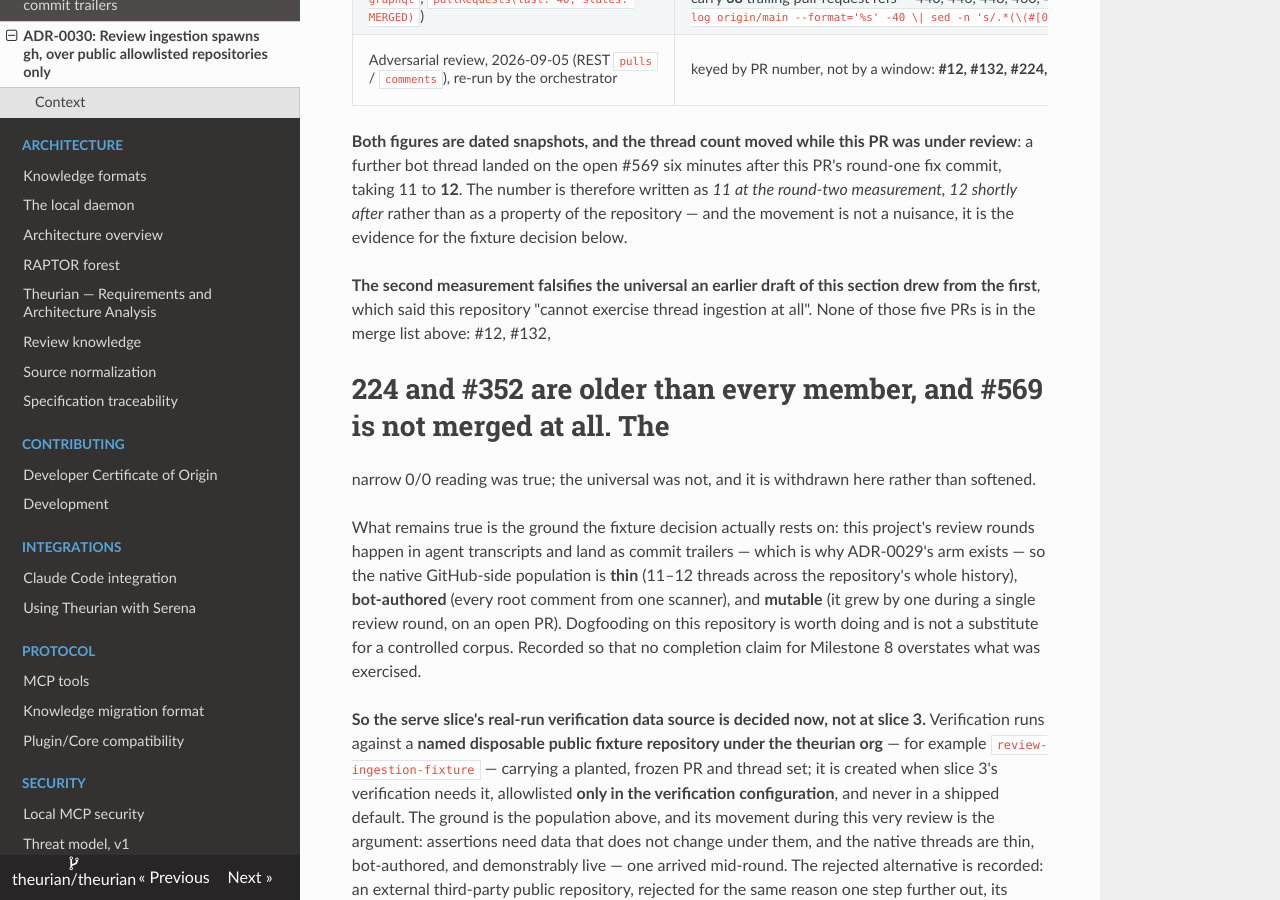
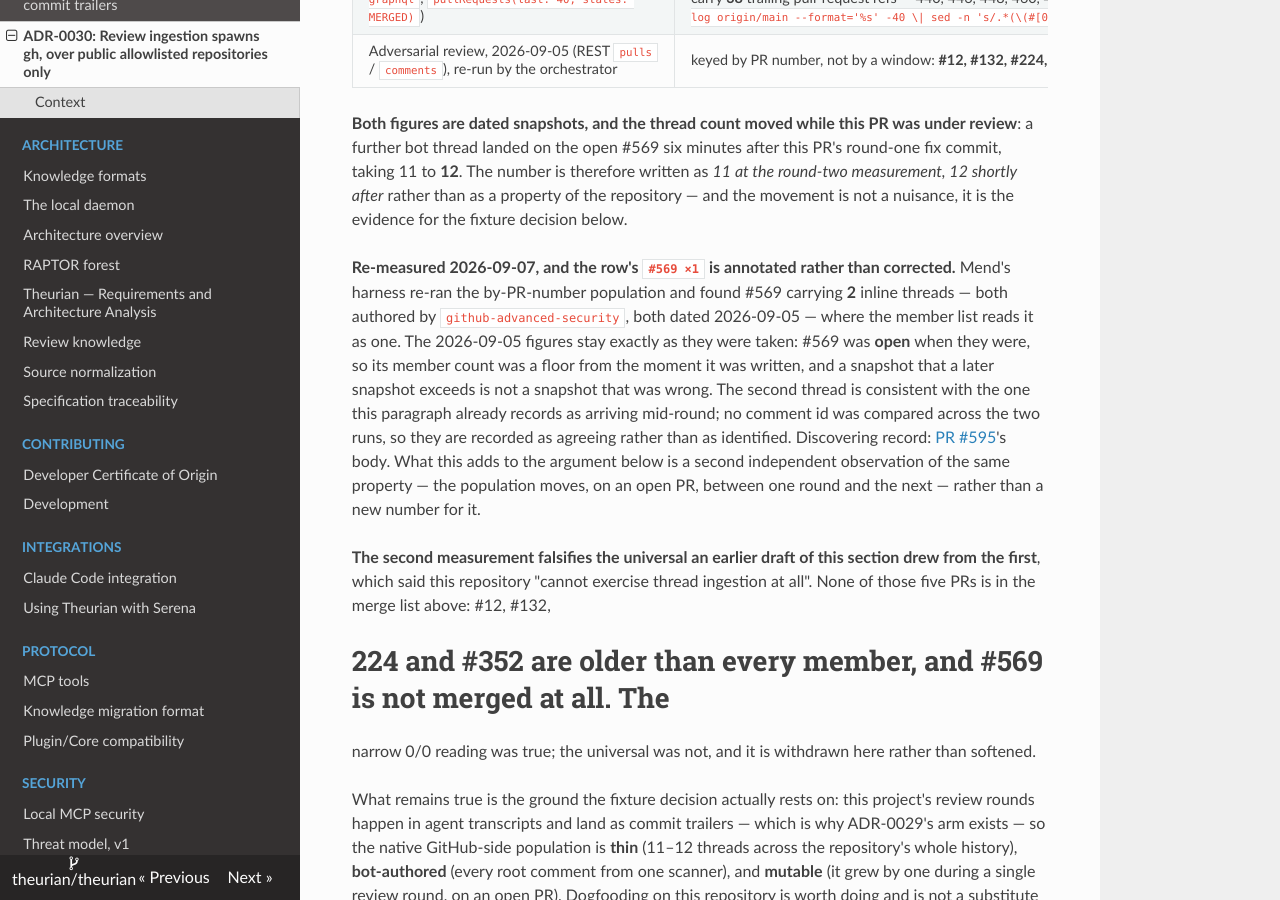
Before and after one commit to theurian/theurian, an MkDocs documentation site: the page built from docs/adr/0030-github-review-ingestion-spawns-gh.md, in a window 1280 px wide and 900 px high, scrolled down 24243 px. Built offline with MkDocs 1.6.1, drawn with Linux system fonts in a browser that asks for light colours.

Commit message:
docs(review): annotate #569's thread count as the floor it always was
ADR-0030's by-PR-number dogfood measurement reads `#569` as one inline thread.
Mend's harness re-ran that population on 2026-09-07 and found two, both authored
by `github-advanced-security` and both dated 2026-09-05.

The 2026-09-05 figures stay exactly as they were taken. #569 was **open** when
they were, so its member count was a floor from the moment it was written, and a
snapshot a later snapshot exceeds is not a snapshot that was wrong -- overwriting
it would delete the evidence for the fixture decision the section reaches. So the
row's member gains `x1 (open at measurement -- a floor; 2 as of 2026-09-07)` and
a dated note records the re-measurement beside the one already there.

The note also says what was *not* established: the second thread is consistent
with the one the paragraph above already records as arriving mid-round, and no
comment id was compared across the two runs, so the two observations are recorded
as agreeing rather than as identified. What this adds to the section's argument is
a second independent observation that the population moves on an open PR between
one round and the next, which is the ground the disposable-fixture decision rests
on -- not a new number for it.

Discovering record: PR #595's body.

Signed-off-by: Takehide Uchida <utchy@graphnote-design.com>

```diff
--- a/docs/adr/0030-github-review-ingestion-spawns-gh.md
+++ b/docs/adr/0030-github-review-ingestion-spawns-gh.md
@@ -1120,7 +1120,7 @@
 | Measurement | Population, bounded | Result |
 | :-- | :-- | :-- |
 | Design consult, 2026-09-05 (`gh api graphql`, `pullRequests(last: 40, states: MERGED)`) | a moving window, bounded by naming the **merge list** it covered rather than a range: the last 40 commits on `origin/main` at `1fe3302b` carry **38** trailing pull-request refs — 440, 446, 448, 460, 466, 467, 470, 471, 474, 475, 478, 482, 486, 487, 488, 489, 490, 492, 498, 500, 501, 504, 513, 514, 518, 519, 524, 525, 534, 536, 541, 545, 552, 554, 556, 557, 560, 563 (`git log origin/main --format='%s' -40 \| sed -n 's/.*(\(#[0-9 #]*\))$/\1/p' \| awk '{print $NF}'`, taking the **trailing** ref per ADR-0029's rule, so `(#520 #525)` contributes 525 and not 520; two of the forty commits carry no ref) | **0** inline review threads, **0** top-level reviews |
-| Adversarial review, 2026-09-05 (REST `pulls` / `comments`), re-run by the orchestrator | keyed by PR number, not by a window: **#12, #132, #224, #352, #569** | **11** inline review threads (#352 ×5, #12 ×2, #224 ×2, #132, #569) and **5** `COMMENTED` top-level reviews — every root comment authored by `github-advanced-security[bot]`, one dated 2026-09-05 on the still-open #569 |
+| Adversarial review, 2026-09-05 (REST `pulls` / `comments`), re-run by the orchestrator | keyed by PR number, not by a window: **#12, #132, #224, #352, #569** | **11** inline review threads (#352 ×5, #12 ×2, #224 ×2, #132, #569 ×1 — open at measurement, so a floor rather than a pin; 2 as of 2026-09-07) and **5** `COMMENTED` top-level reviews — every root comment authored by `github-advanced-security[bot]`, one dated 2026-09-05 on the still-open #569 |
 
 **Both figures are dated snapshots, and the thread count moved while this PR was
 under review**: a further bot thread landed on the open #569 six minutes after this PR's
@@ -1128,6 +1128,20 @@
 round-two measurement, 12 shortly after* rather than as a property of the
 repository — and the movement is not a nuisance, it is the evidence for the
 fixture decision below.
+
+**Re-measured 2026-09-07, and the row's `#569 ×1` is annotated rather than
+corrected.** Mend's harness re-ran the by-PR-number population and found #569
+carrying **2** inline threads — both authored by `github-advanced-security`, both
+dated 2026-09-05 — where the member list reads it as one. The 2026-09-05 figures
+stay exactly as they were taken: #569 was **open** when they were, so its member
+count was a floor from the moment it was written, and a snapshot that a later
+snapshot exceeds is not a snapshot that was wrong. The second thread is
+consistent with the one this paragraph already records as arriving mid-round; no
+comment id was compared across the two runs, so they are recorded as agreeing
+rather than as identified. Discovering record: [PR #595](https://github.com/theurian/theurian/pull/595)'s
+body. What this adds to the argument below is a second independent observation of
+the same property — the population moves, on an open PR, between one round and
+the next — rather than a new number for it.
 
 **The second measurement falsifies the universal an earlier draft of this section
 drew from the first**, which said this repository "cannot exercise thread
```
